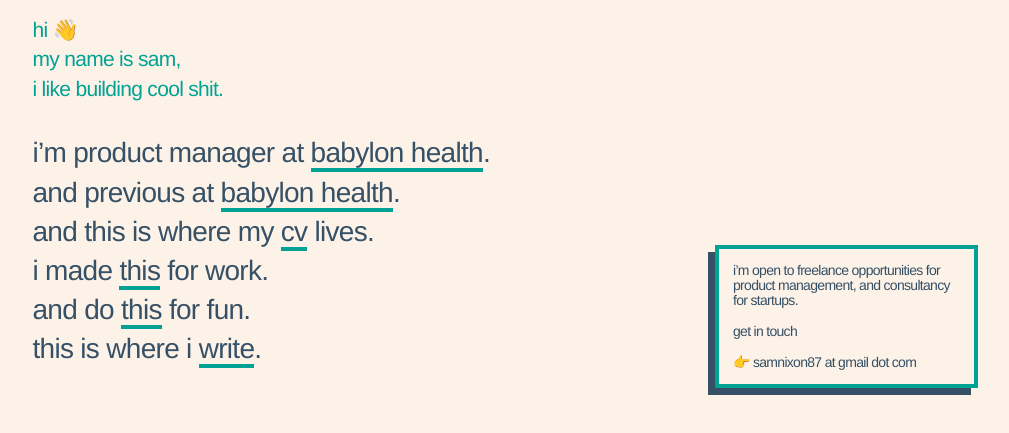
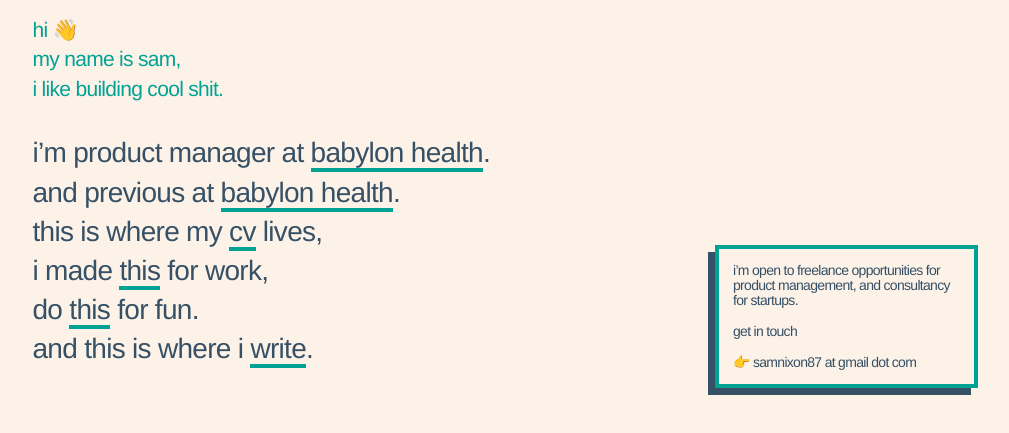
Before and after one commit to samnixon87/samnixon87.github.io, a plain HTML site: page index.html in a window 1280 px wide. Shown: the part 151-584 px from the top of the page, without its empty margins (135-1144 px from the left). Drawn offline with nearby package versions, Linux system fonts and the light colour scheme.

Commit message:
Update index.html

```diff
--- a/index.html
+++ b/index.html
@@ -63,13 +63,13 @@
 
                     and previous at <a class="clicked" href="https://decoded.com" rel="me" target="_blank"><span class="underline">babylon health</span></a>.<br>
 
-                    and this is where my <a href="https://www.linkedin.com/in/sam-nixon-35333637" rel="me" target="_blank"><span class="underline">cv</span></a> lives.<br>
+                    this is where my <a href="https://www.linkedin.com/in/sam-nixon-35333637" rel="me" target="_blank"><span class="underline">cv</span></a> lives,<br>
 
-                    i made <a href="https://www.meethacksy.com" rel="me" target="_blank"><span class="underline">this</span></a> for work.<br>
+                    i made <a href="https://www.meethacksy.com" rel="me" target="_blank"><span class="underline">this</span></a> for work,<br>
 
-                    and do <a href="https://www.instagram.com/samnixon87/" rel="me" target="_blank"><span class="underline">this</span></a> for fun.<br>
+                    do <a href="https://www.instagram.com/samnixon87/" rel="me" target="_blank"><span class="underline">this</span></a> for fun.<br>
 
-                    this is where i <a href="https://medium.com/@sam_nixon" rel="me" target="_blank"><span class="underline">write</span></a>.<br>
+                    and this is where i <a href="https://medium.com/@sam_nixon" rel="me" target="_blank"><span class="underline">write</span></a>.<br>
 
 
             </div>
```
